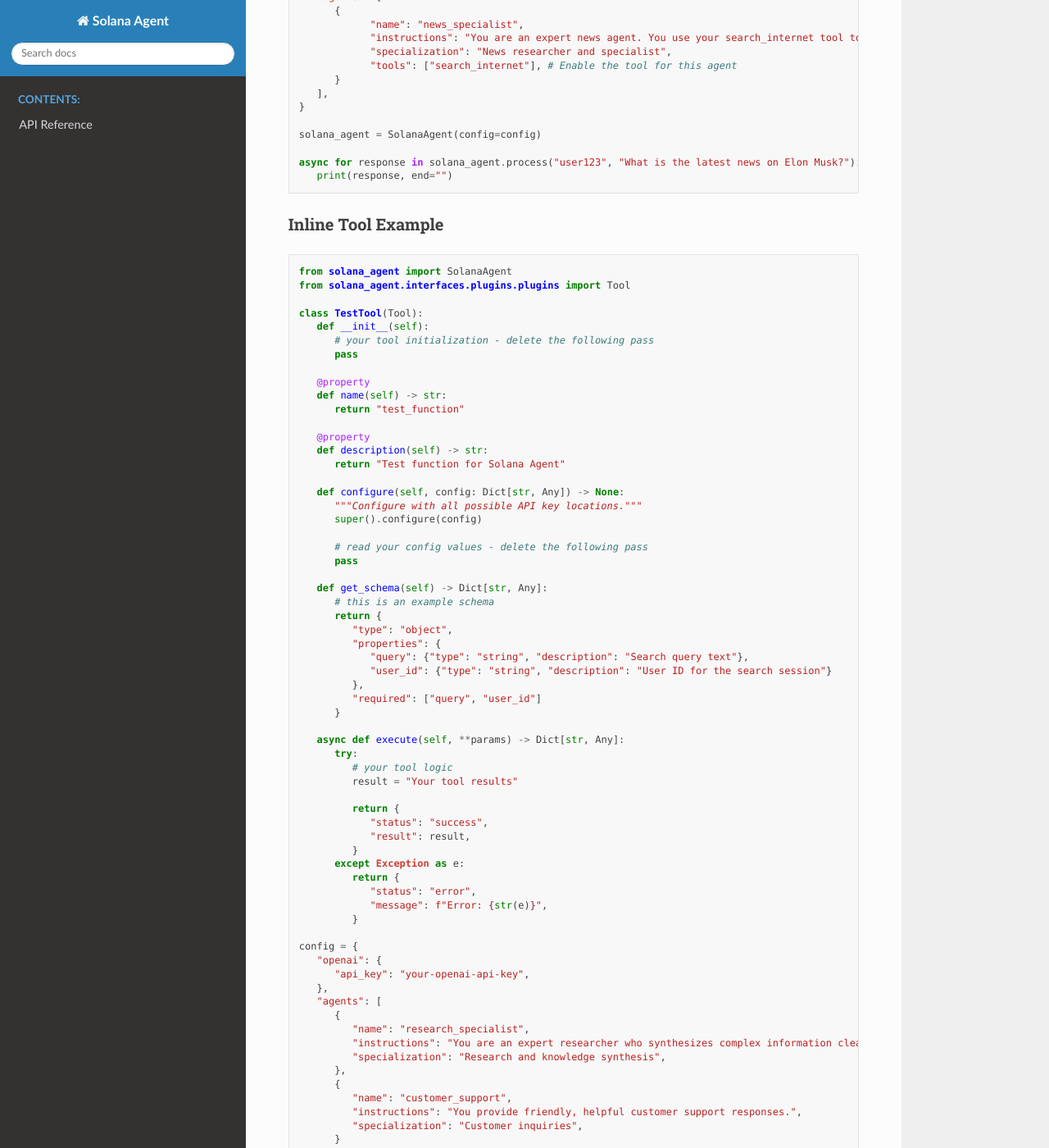
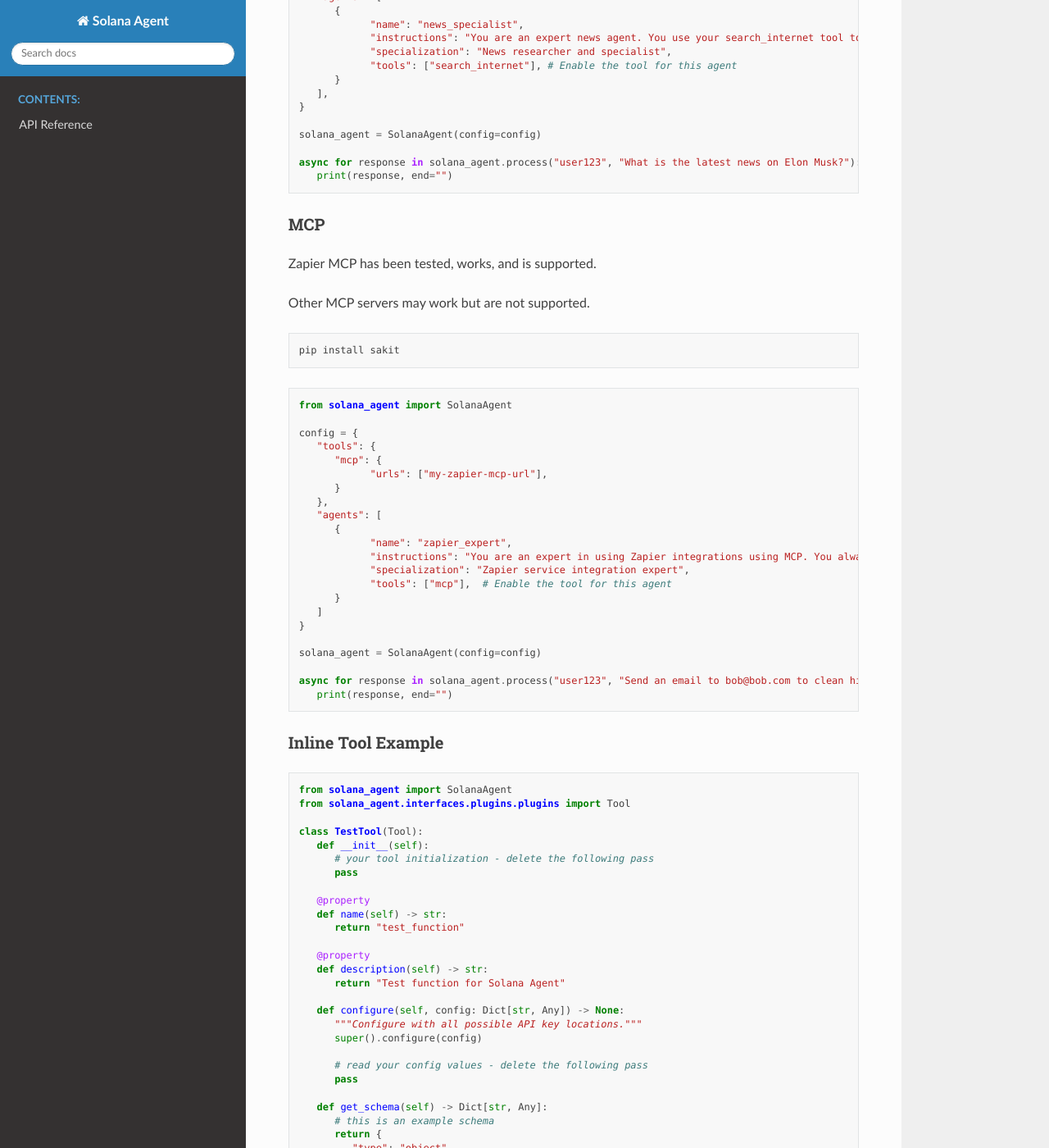
Before and after one commit to truemagic-coder/solana-agent, a Sphinx documentation site: the page built from docs/index.rst, in a window 1280 px wide and 1400 px high, scrolled down 7494 px. Shown: the whole window at 82% size. Built offline with Sphinx 7.4.7 and the Read the Docs theme 3.1.0, drawn with Linux system fonts in a browser that asks for light colours.

Commit message:
v27.3.4 (#95)
* remove mongo memory as was caching old values and confusing tools

* update poetry

* update poetry and readme

```diff
--- a/docs/index.rst
+++ b/docs/index.rst
@@ -444,6 +444,42 @@ Internet Search
       print(response, end="")
 
 
+MCP
+~~~~~~~~~~~~~~~~~~~~~~~~~~~~~~~
+
+Zapier MCP has been tested, works, and is supported.
+
+Other MCP servers may work but are not supported.
+
+.. code-block:: bash
+
+   pip install sakit
+
+.. code-block:: python
+
+   from solana_agent import SolanaAgent
+
+   config = {
+      "tools": {
+         "mcp": {
+               "urls": ["my-zapier-mcp-url"],
+         }
+      },
+      "agents": [
+         {
+               "name": "zapier_expert",
+               "instructions": "You are an expert in using Zapier integrations using MCP. You always use the mcp tool to perform Zapier AI like actions.",
+               "specialization": "Zapier service integration expert",
+               "tools": ["mcp"],  # Enable the tool for this agent
+         }
+      ]
+   }
+
+   solana_agent = SolanaAgent(config=config)
+
+   async for response in solana_agent.process("user123", "Send an email to bob@bob.com to clean his room!"):
+      print(response, end="")
+
 Inline Tool Example
 ~~~~~~~~~~~~~~~~~~~~~~~~~~~~
 
--- a/pyproject.toml
+++ b/pyproject.toml
@@ -1,6 +1,6 @@
 [tool.poetry]
 name = "solana-agent"
-version = "27.3.3"
+version = "27.3.4"
 description = "Agentic IQ"
 authors = ["Bevan Hunt <bevan@bevanhunt.com>"]
 license = "MIT"
@@ -23,7 +23,7 @@ python_paths = [".", "tests"]
 
 [tool.poetry.dependencies]
 python = ">=3.12,<4.0"
-openai = "^1.74.0"
+openai = "^1.75.0"
 pydantic = ">=2"
 pymongo = "^4.12.0"
 zep-cloud = "^2.10.1"
```
Also changed, not shown: README.md (+34 -0 lines), 3 other files.
